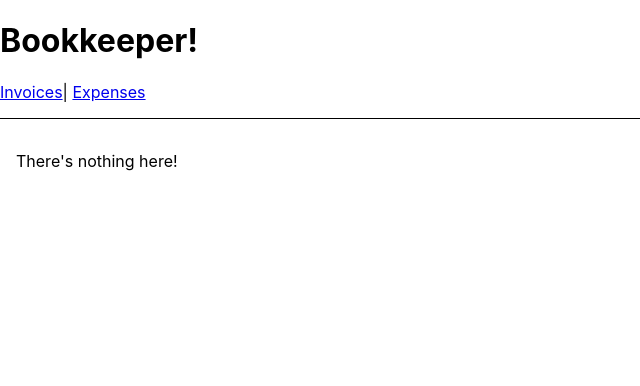
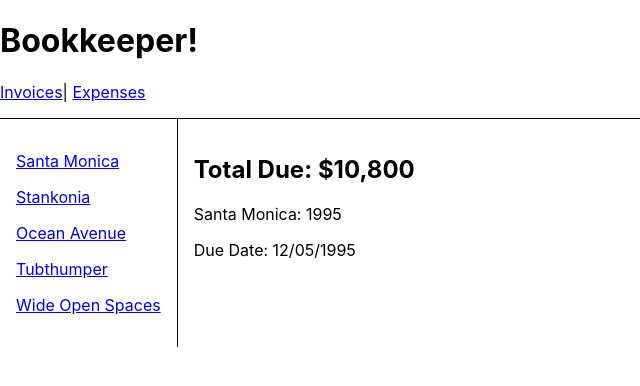
Before and after one commit to dulanjanabandara/router-tutorial, a React (Create React App) app: page /invoices/1995 in a window 1280 px wide. Shown: the top 386 px of the page, without its empty margins (0-640 px from the left). Built offline with nearby package versions, Linux system fonts and the light colour scheme.

Commit message:
Route parameters were added

```diff
--- a/src/data.js
+++ b/src/data.js
@@ -34,3 +34,7 @@
 export function getInvoices() {
   return invoices;
 }
+
+export function getInvoice(number) {
+  return invoices.find((invoice) => invoice.number === number);
+}
--- a/src/index.js
+++ b/src/index.js
@@ -6,6 +6,7 @@
 import { BrowserRouter, Routes, Route } from "react-router-dom";
 import Expenses from "./routes/expenses";
 import Invoices from "./routes/invoices";
+import Invoice from "./routes/invoice";
 
 ReactDOM.render(
   <React.StrictMode>
@@ -13,7 +14,9 @@
       <Routes>
         <Route path="/" element={<App />}>
           <Route path="expenses" element={<Expenses />} />
-          <Route path="invoices" element={<Invoices />} />
+          <Route path="invoices" element={<Invoices />}>
+            <Route path=":invoiceId" element={<Invoice />} />
+          </Route>
           <Route
             path="*"
             element={
--- /dev/null
+++ b/src/routes/invoice.jsx
@@ -0,0 +1,16 @@
+import { useParams } from "react-router-dom";
+import { getInvoice } from "../data.js";
+
+export default function Invoice() {
+  let params = useParams();
+  let invoice = getInvoice(parseInt(params.invoiceId, 10));
+  return (
+    <main style={{ padding: "1rem" }}>
+      <h2>Total Due: {invoice.amount}</h2>
+      <p>
+        {invoice.name}: {invoice.number}
+      </p>
+      <p>Due Date: {invoice.due}</p>
+    </main>
+  );
+}
--- a/src/routes/invoices.jsx
+++ b/src/routes/invoices.jsx
@@ -1,4 +1,4 @@
-import { Link } from "react-router-dom";
+import { Link, Outlet } from "react-router-dom";
 import { getInvoices } from "../data.js";
 
 export default function Invoices() {
@@ -16,6 +16,7 @@
           </Link>
         ))}
       </nav>
+      <Outlet />
     </div>
   );
 }
```
